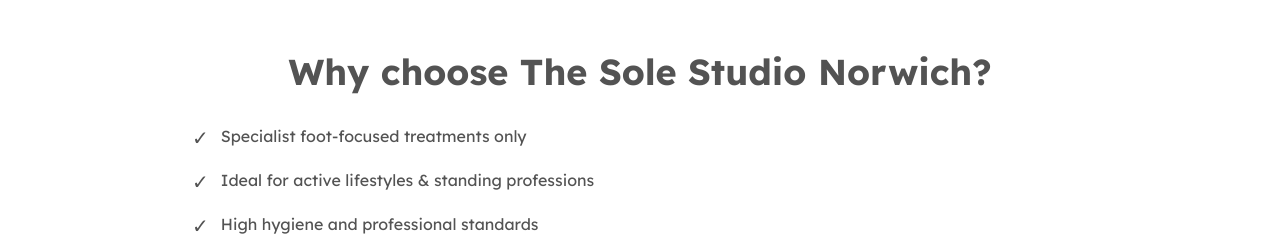
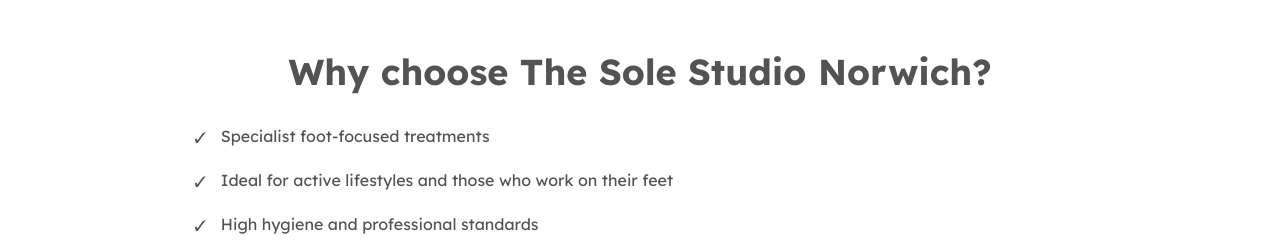
Before and after one commit to jennimmartin/the-sole-studio-norwich, a React (Vite) app: page / in a window 1280 px wide. Shown: the part 2280-2522 px from the top of the page. Built offline with nearby package versions, Linux system fonts and the light colour scheme.

Commit message:
Home Page content update

```diff
--- a/src/components/WhyChooseSection.jsx
+++ b/src/components/WhyChooseSection.jsx
@@ -9,11 +9,13 @@
         <ul className="space-y-4 mb-8">
           <li className="flex items-start gap-3">
             <span className="text-xl">✓</span>
-            <span>Specialist foot-focused treatments only</span>
+            <span>Specialist foot-focused treatments</span>
           </li>
           <li className="flex items-start gap-3">
             <span className="text-xl">✓</span>
-            <span>Ideal for active lifestyles & standing professions</span>
+            <span>
+              Ideal for active lifestyles and those who work on their feet
+            </span>
           </li>
           <li className="flex items-start gap-3">
             <span className="text-xl">✓</span>
```
